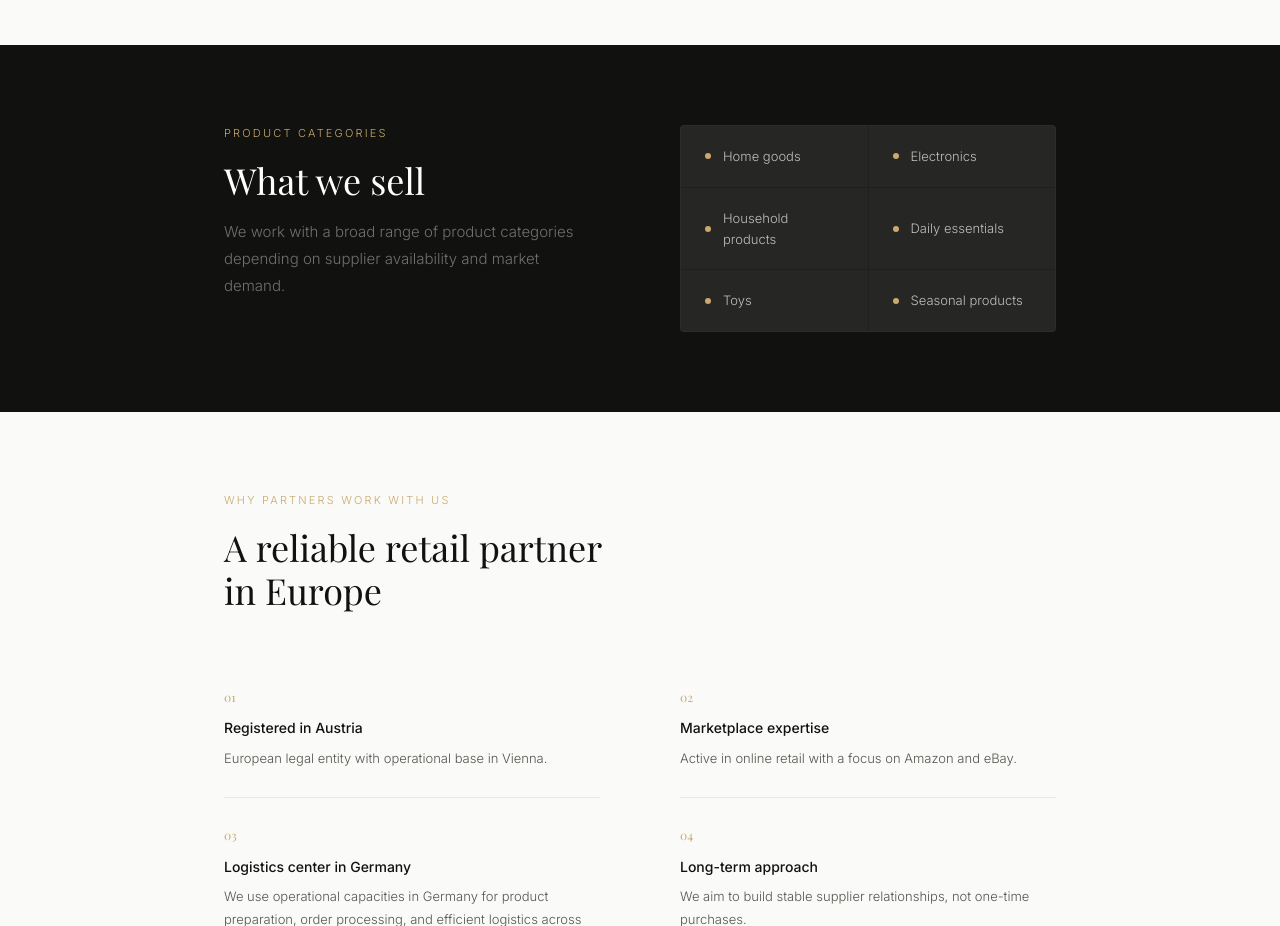
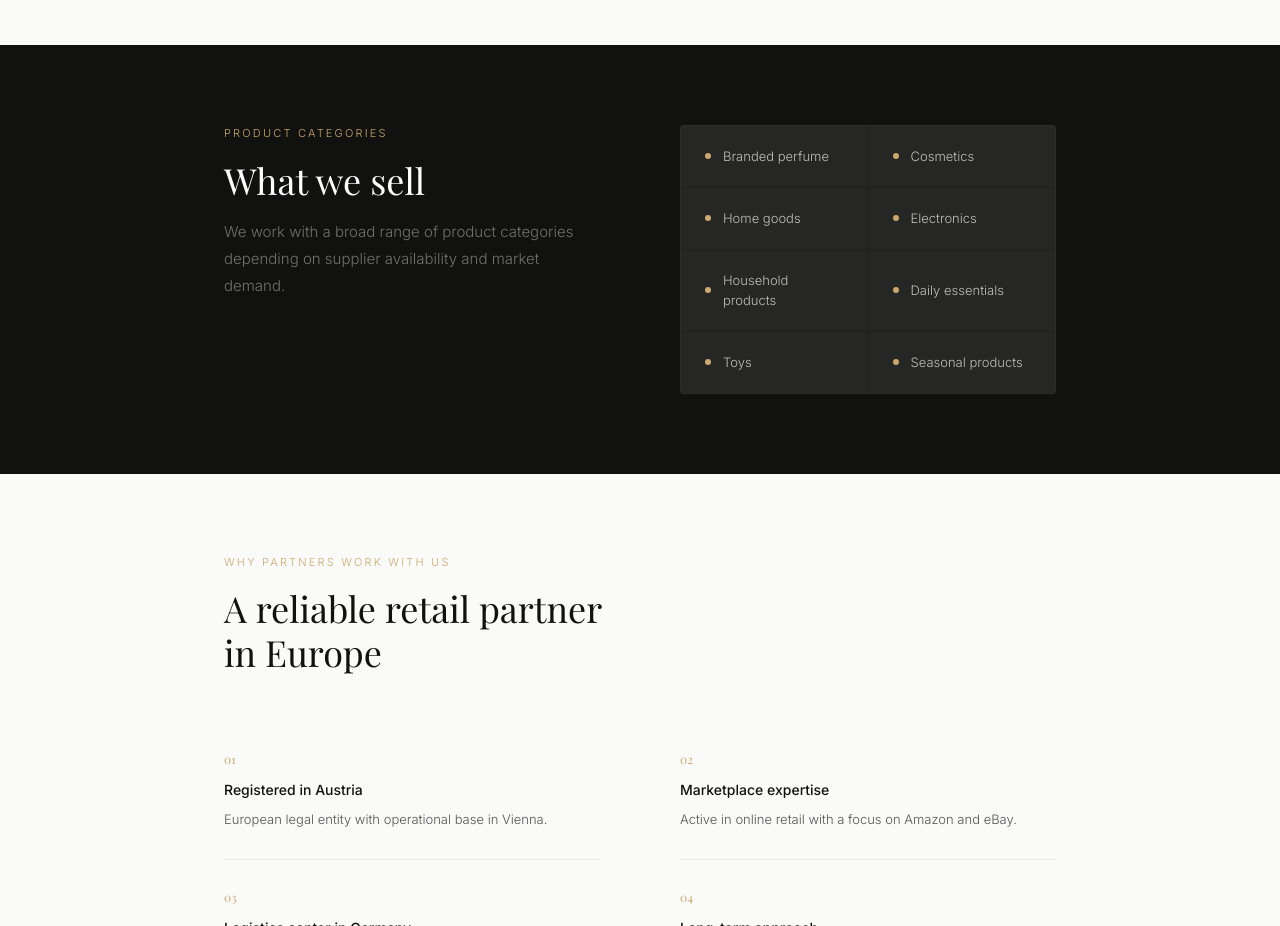
Before and after one commit to PilotRW/mirenelle, a plain HTML site: page index.html in a window 1280 px wide. Shown: the part 1920-2846 px from the top of the page. Drawn offline with nearby package versions, Linux system fonts and the light colour scheme.

Commit message:
Add perfume and cosmetics to product categories
Co-Authored-By: Claude Opus 5.5 <noreply@anthropic.com>
Claude-Session: https://claude.ai/code/session_013Z69FvUzzbM5r4zfxk5mov

```diff
--- a/index.html
+++ b/index.html
@@ -545,6 +545,8 @@
         <p class="section-text">We work with a broad range of product categories depending on supplier availability and market demand.</p>
       </div>
       <div class="cat-list">
+        <div class="cat-item"><span class="cat-dot"></span><span class="cat-name">Branded perfume</span></div>
+        <div class="cat-item"><span class="cat-dot"></span><span class="cat-name">Cosmetics</span></div>
         <div class="cat-item"><span class="cat-dot"></span><span class="cat-name">Home goods</span></div>
         <div class="cat-item"><span class="cat-dot"></span><span class="cat-name">Electronics</span></div>
         <div class="cat-item"><span class="cat-dot"></span><span class="cat-name">Household products</span></div>
```
